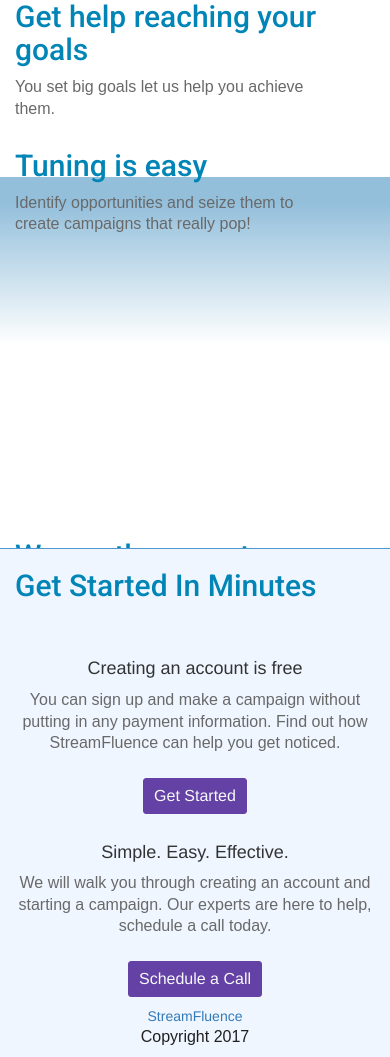
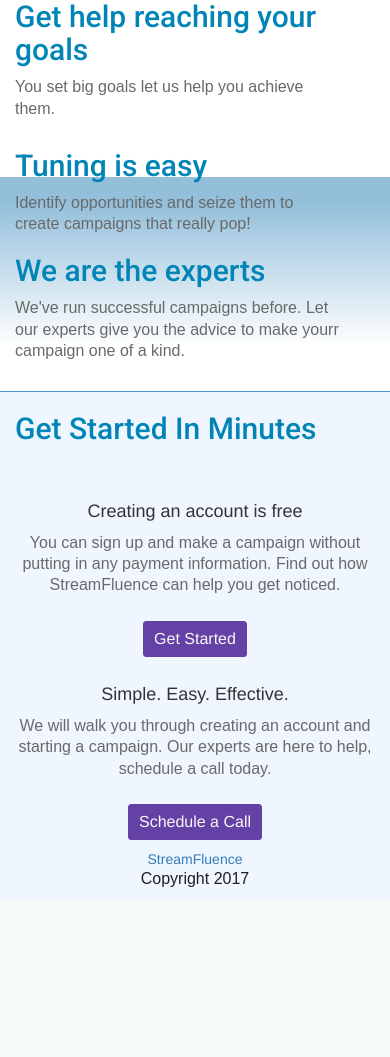
Before and after one commit to Larothion/soccfl, a PHP site: page /getstarted.html in a window 390 px wide. Shown: the part 667-1724 px from the top of the page. After the commit the page ends 1554 px from the top, so only its background shows below. Run offline with PHP 8.4, Linux system fonts and the light colour scheme; some libraries are stand-ins or nearby versions.

Commit message:
fixed spacing with footer on mobile

```diff
--- a/assets/css/style.css
+++ b/assets/css/style.css
@@ -225,14 +225,7 @@ html {
   position: relative;
   min-height: 100%;
 }
-body {
-  /* Margin bottom by footer height */
-  margin-bottom: 60px;
-}
 #footer {
-  position: absolute;
-  bottom: 0;
-  left: 0;
   width: 100%;
   border-top: 1px solid #4d98d3;
   /* Set the fixed height of the footer here */
--- a/benefits.html
+++ b/benefits.html
@@ -41,7 +41,7 @@
           <li><a class="navFont" href="index.html">How it Works</a></li>
           <li><a class="navFont" href="cost.html">Cost</a></li>
           <li><a class="navFont" href="casestudy.html" >Case Study</a></li>
-          <li><a class="navFont" style="margin-right: 15px;" href="getstarted.html" >Get Started</a>
+          <li><a class="navFont" style="margin-right: 15px;" href="getstarted.html" >Get Started</a></li>
         </ul>
       </div><!-- /.navbar-collapse -->
 
@@ -95,7 +95,7 @@
       </div>
     </div>
     <hr>
-    <div class="row" id="setBotMargin">
+    <div class="row">
       <div class="col-md-6">
         <h2 id="rci1">Your Marketing won't be skipped</h2>
             <p>Tap into the Millenial audience by grabbing their attention through the content your customers consume everyday.</p>
--- a/brands.html
+++ b/brands.html
@@ -112,7 +112,7 @@
         <p>Influencers bid on your campaign opportunity, giving you the power to choose. With our verification tools, you'll get the reach you were promised.</p>
         <p><a href="#">Learn more about our prices</a></p>
       </div>
-      <div class="col-md-6" id="setBotMargin">
+      <div class="col-md-6">
         <img src="assets/images/filler1.jpg" style="width: 100%; height: 100%; margin-top: 25px;">
       </div>
     </div>
--- a/cost.html
+++ b/cost.html
@@ -41,7 +41,7 @@
           <li><a class="navFont" href="index.html">How it Works</a></li>
           <li><a class="navFont" href="cost.html">Cost</a></li>
           <li><a class="navFont" href="casestudy.html" >Case Study</a></li>
-          <li><a class="navFont" style="margin-right: 15px;" href="getstarted.html" >Get Started</a>
+          <li><a class="navFont" style="margin-right: 15px;" href="getstarted.html" >Get Started</a></li>
         </ul>
       </div><!-- /.navbar-collapse -->
 
@@ -76,7 +76,7 @@
             <p class="costText">Influencers bid on your campaign opportunity, giving you the power to choose the price that best fits your needs.</p>
 
             <h2 class="costHead1">No legal hassles</h2>
-            <p class="costText" id="setBotMargin">No legal fees and mounds of paperwork. Get results fast.</p>
+            <p class="costText">No legal fees and mounds of paperwork. Get results fast.</p>
 
         </div>
 
@@ -87,7 +87,7 @@
 
             <h2 class="costHead1">Only pay for what you get</h2>
 
-            <p class="costText" id="setBotMargin">With our verification tools, you'll get exactly the reach you were promised.</p>
+            <p class="costText">With our verification tools, you'll get exactly the reach you were promised.</p>
         </div>
 
     </div>
--- a/getstarted.html
+++ b/getstarted.html
@@ -41,7 +41,7 @@
           <li><a class="navFont" href="index.html">How it Works</a></li>
           <li><a class="navFont" href="cost.html">Cost</a></li>
           <li><a class="navFont" href="casestudy.html" >Case Study</a></li>
-          <li><a class="navFont" style="margin-right: 15px;" href="getstarted.html" >Get Started</a>
+          <li><a class="navFont" style="margin-right: 15px;" href="getstarted.html" >Get Started</a></li>
         </ul>
       </div><!-- /.navbar-collapse -->
 
@@ -84,15 +84,15 @@
       <div class="col-md-6">
         <h2 class="segmentSubHead">Tuning is easy</h2>
 
-        <p class="startedText" id="setBotMargin">Identify opportunities and seize them to create campaigns that really pop!</p>
+        <p class="startedText">Identify opportunities and seize them to create campaigns that really pop!</p>
       </div>
       <div class="col-md-6">
         <h2 class="segmentSubHead">We are the experts</h2>
 
-        <p class="startedText" id="setBotMargin">We've run successful campaigns before. Let our experts give you the advice to make yourr campaign one of a kind.</p>
+        <p class="startedText">We've run successful campaigns before. Let our experts give you the advice to make yourr campaign one of a kind.</p>
       </div>
     </div>
-    <hr>
+    </div>
 
 
 <!-- Get to top of page button -->
--- a/index.html
+++ b/index.html
@@ -41,7 +41,7 @@
           <li><a class="navFont" href="index.html">How it Works</a></li>
           <li><a class="navFont" href="cost.html">Cost</a></li>
           <li><a class="navFont" href="casestudy.html" >Case Study</a></li>
-          <li><a class="navFont" style="margin-right: 15px;" href="getstarted.html" >Get Started</a>
+          <li><a class="navFont" style="margin-right: 15px;" href="getstarted.html" >Get Started</a></li>
         </ul>
       </div><!-- /.navbar-collapse -->
 
@@ -93,7 +93,7 @@
         </div>
 
         <div class="col-md-6">
-            <img class='filler1' id='setBotMargin' src="assets/images/filler1.jpg" style="width: 100%; height: 100%;">
+            <img class='filler1' src="assets/images/filler1.jpg" style="width: 100%; height: 100%;">
         </div>
 
     </div>
```
